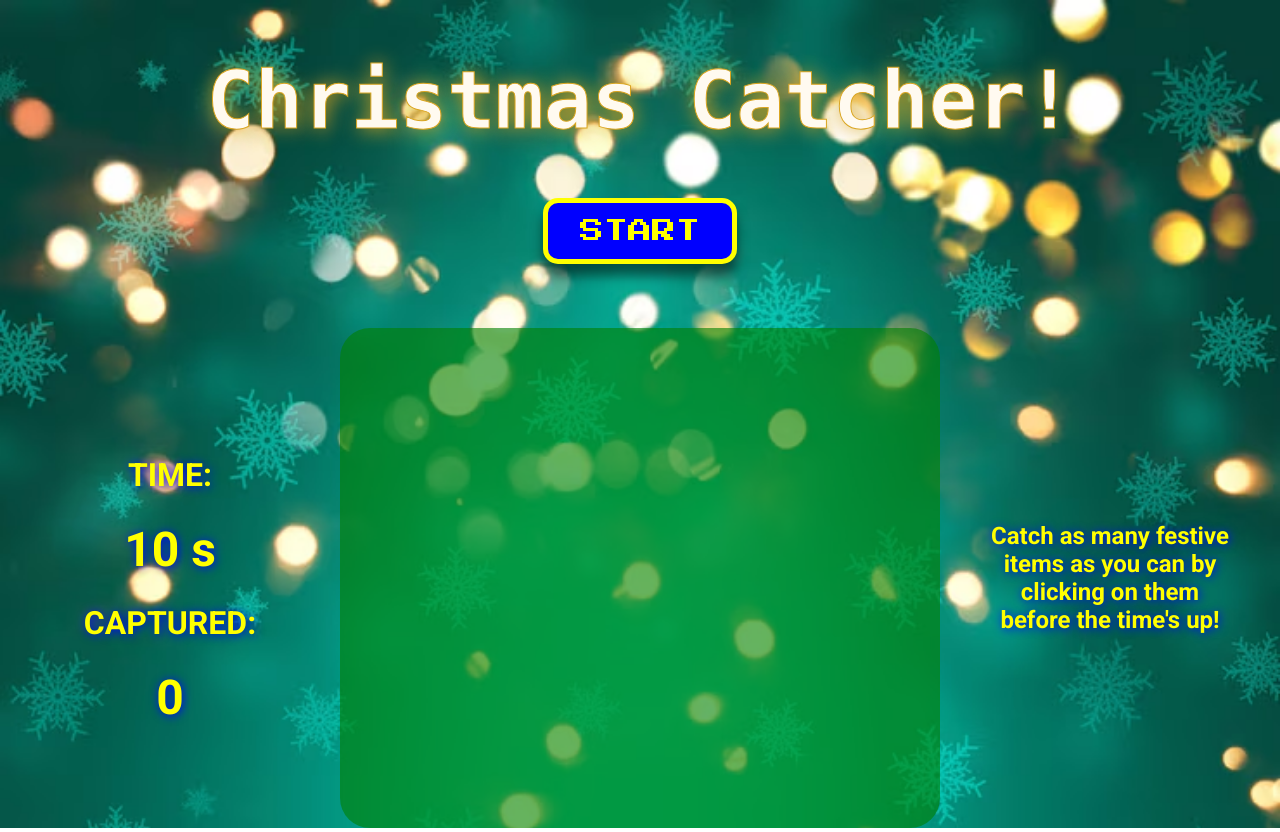
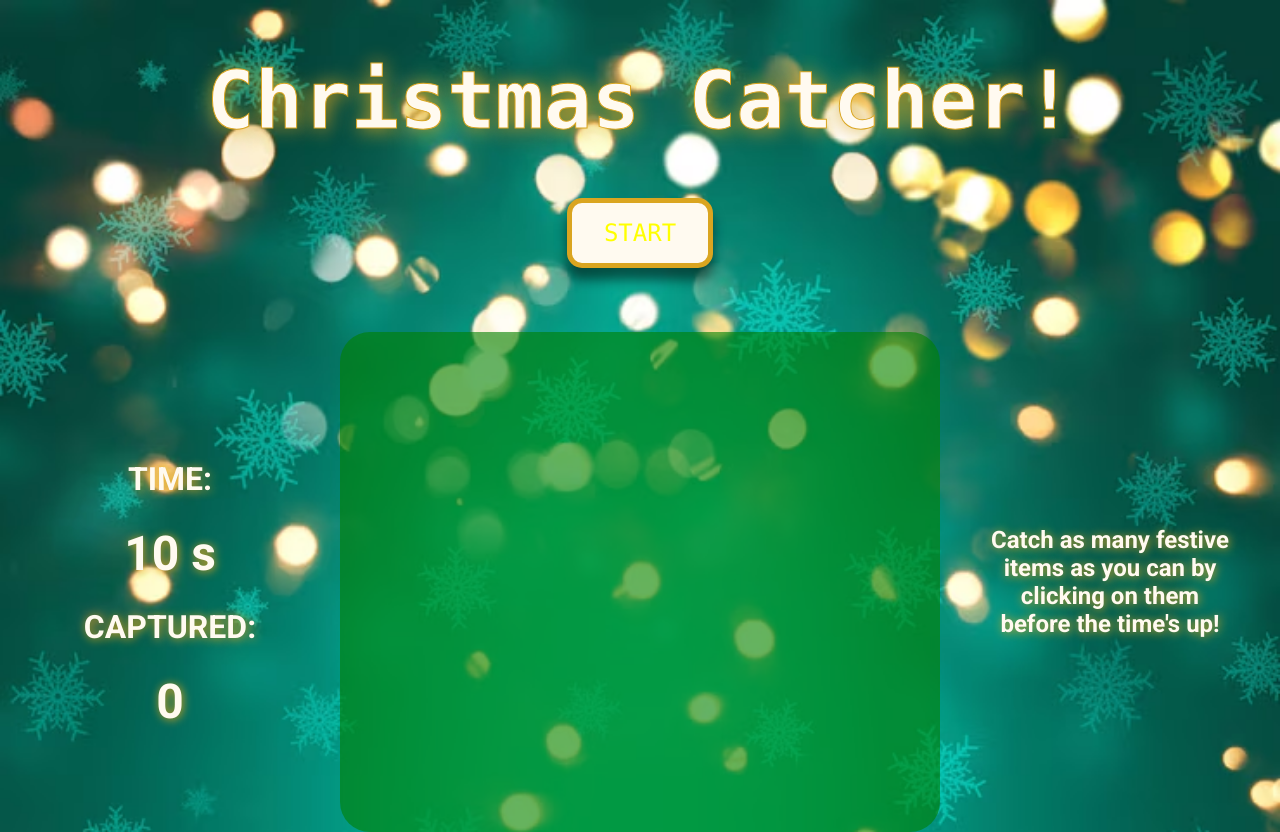
Before and after one commit to meredithnorman/Christmas-Catcher, a plain HTML site: page index.html in a window 1280 px wide. Drawn offline with nearby package versions, Linux system fonts and the light colour scheme.

Commit message:
Update styles.css

```diff
--- a/styles.css
+++ b/styles.css
@@ -25,21 +25,21 @@
 
 #button-play {
   border-radius: 15px;
-  background-color: blue;
-  border: 5px solid yellow;
+  background-color: floralwhite;
+  border: 5px solid goldenrod;
   padding: 1rem 2rem;
   text-align: center;
   text-decoration: none;
   color: yellow;
-  font-family: "Press Start 2P", cursive;
+  font-family: "Lucida Console", monospace;
   font-size: 2rem;
   box-shadow: 0 12px 12px 0 rgba(0, 0, 0, 0.5);
 }
 
 button:hover {
-  color: blue;
-  background-color: yellow;
-  border: 5px solid blue;
+  color: goldenrod;
+  background-color: floralwhite;
+  border: 5px solid goldenrod;
 }
 
 button:active {
@@ -75,16 +75,16 @@ button:active {
 #score-title {
   font-family: "Roboto", cursive;
   font-size: 3rem;
-  color: yellow;
-  text-shadow: 1px 1px 10px blue;
+  color: floralwhite;
+  text-shadow: 1px 1px 10px goldenrod;
 }
 
 #timer-num,
 #score-num {
   font-family: "Roboto", cursive;
   font-size: 6rem;
-  color: yellow;
-  text-shadow: 1px 1px 10px blue;
+  color: floralwhite;
+  text-shadow: 1px 1px 10px goldenrod;
   margin: 0;
 }
 
@@ -125,8 +125,8 @@ button:active {
   font-family: "Roboto", cursive;
   font-size: 2rem;
   padding: 0px 15% 0px;
-  color: yellow;
-  text-shadow: 1px 1px 10px blue;
+  color: floralwhite;
+  text-shadow: 1px 1px 10px goldenrod;
   text-align: center;
 }
 
@@ -185,7 +185,7 @@ button:active {
   .cell {
     height: 70px;
     width: 70px;
-    background-color: rgb(0, 128, 0, 0.6);
+    background-color: rgb(255,250,240, 0.6);
     display: flex;
     align-items: center;
     justify-content: center;
```
